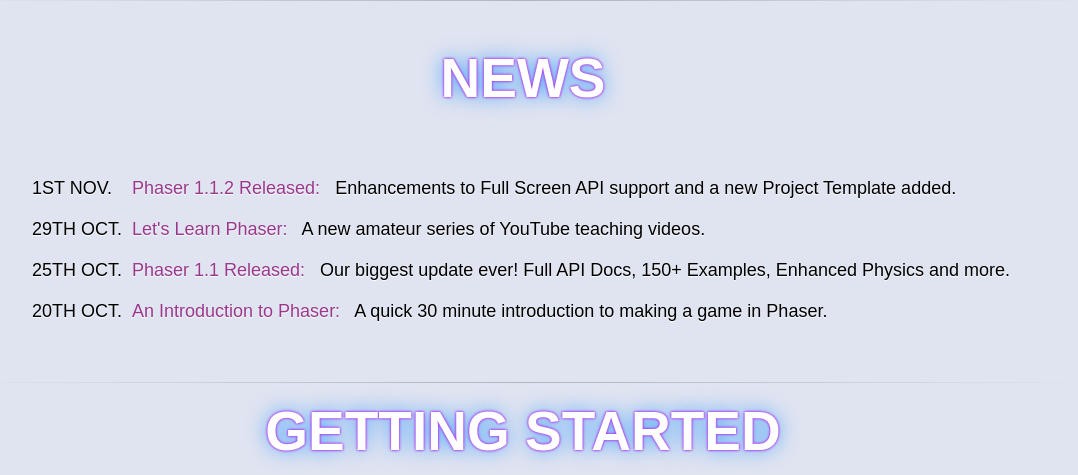
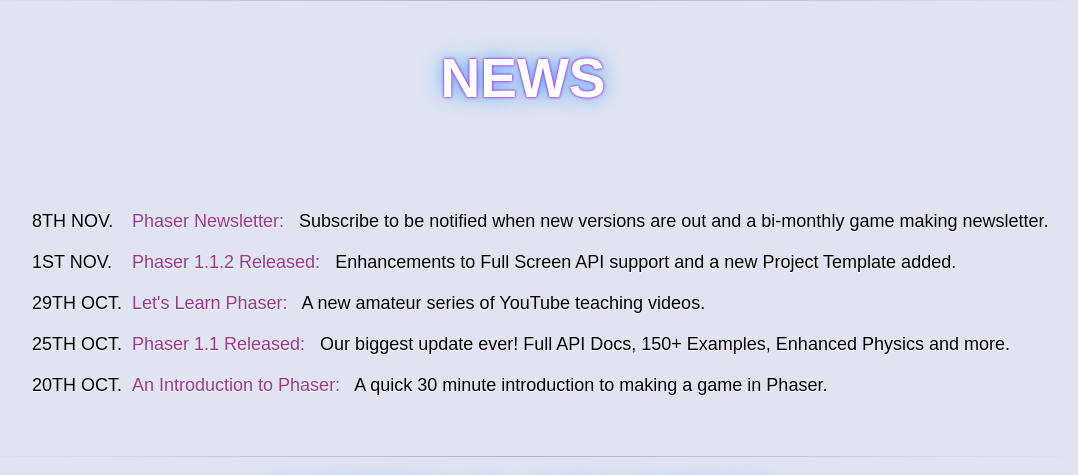
Before and after one commit to SebMoi/phaser-site, a PHP site: the page made by index.php in a window 1280 px wide. Shown: the part 1209-1684 px from the top of the page, without its empty margins (117-1195 px from the left). Run offline with PHP 8.4, Linux system fonts and the light colour scheme; some libraries are stand-ins or nearby versions.

Commit message:
Added newsletter sign-up

```diff
--- a/index.php
+++ b/index.php
@@ -195,6 +195,13 @@
 					<h1>News</h1>
 					<div class="box-holder">
 
+						<div class="createsend-button" style="height:27px;display:inline-block;" data-listid="r/69/574/2FD/369DE48E3E86AF1E"></div><script type="text/javascript">(function () { var e = document.createElement('script'); e.type = 'text/javascript'; e.async = true; e.src = ('https:' == document.location.protocol ? 'https' : 'http') + '://btn.createsend1.com/js/sb.min.js?v=2'; e.className = 'createsend-script'; var s = document.getElementsByTagName('script')[0]; s.parentNode.insertBefore(e, s); })();</script>
+
+						<div class="news">
+							<div class="date">8th Nov.</div>
+							<div class="item"><a href="https://confirmsubscription.com/h/r/369DE48E3E86AF1E">Phaser Newsletter:</a> Subscribe to be notified when new versions are out and a bi-monthly game making newsletter.</div>
+						</div>
+
 						<div class="news">
 							<div class="date">1st Nov.</div>
 							<div class="item"><a href="http://www.html5gamedevs.com/topic/1934-phaser-112-released/">Phaser 1.1.2 Released:</a> Enhancements to Full Screen API support and a new Project Template added.</div>
```
